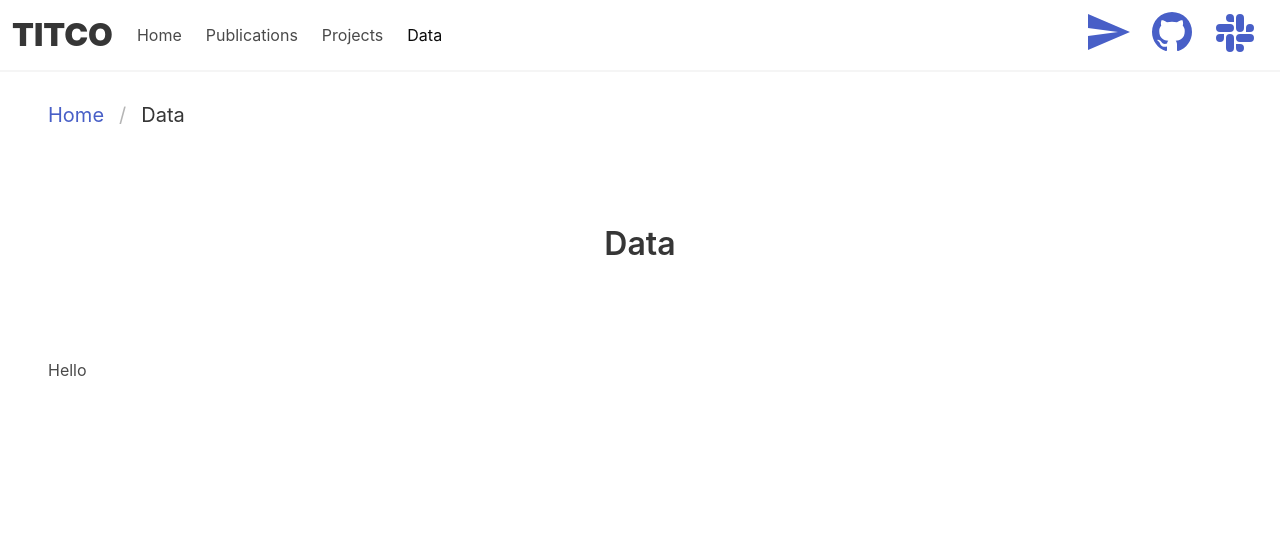
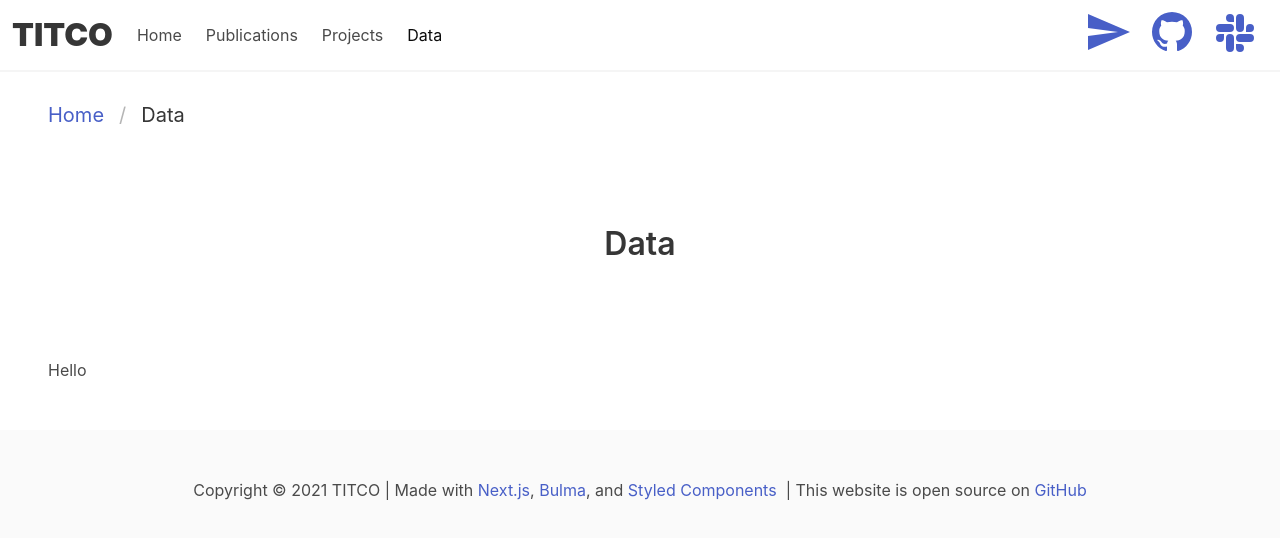
Before and after one commit to martingerdin/titco.org, a Next.js app: page /data in a window 1280 px wide. Shown: the top 538 px of the page. Built offline with nearby package versions, Linux system fonts and the light colour scheme.

Commit message:
Add footer

```diff
--- /dev/null
+++ b/components/Footer.tsx
@@ -0,0 +1,16 @@
+import Link from "next/link";
+
+export default function Footer() {
+  return (
+    <footer className="footer">
+	<div className="content has-text-centered">
+	    <p>Copyright &copy; 2021 TITCO |
+		Made with <Link href="https://nextjs.org/"><a>Next.js</a></Link>,&nbsp;
+    <Link href="https://bulma.io/"><a>Bulma</a></Link>, and&nbsp;
+    <Link href="https://styled-components.com/"><a>Styled Components</a></Link>&nbsp;
+    | This website is open source on <Link href="https://github.com/titco/titco.org/"><a>GitHub</a></Link>
+    	    </p>
+	</div>
+    </footer>
+  );
+}
--- a/components/Layout.tsx
+++ b/components/Layout.tsx
@@ -2,6 +2,7 @@ import { ReactElement, useEffect } from "react";
 import { useRouter } from "next/router";
 import Link from "next/link";
 import Navbar from "./Navbar";
+import Footer from "./Footer";
 import capitalise from "../lib/capitalise";
 
 interface layoutProps {
@@ -37,6 +38,7 @@ export default function Layout({children, title = "Title", subtitle = ""}: layou
 	<section className="section">
 	    {children}
 	</section>
+	<Footer />
     </>
   );
 }
```
